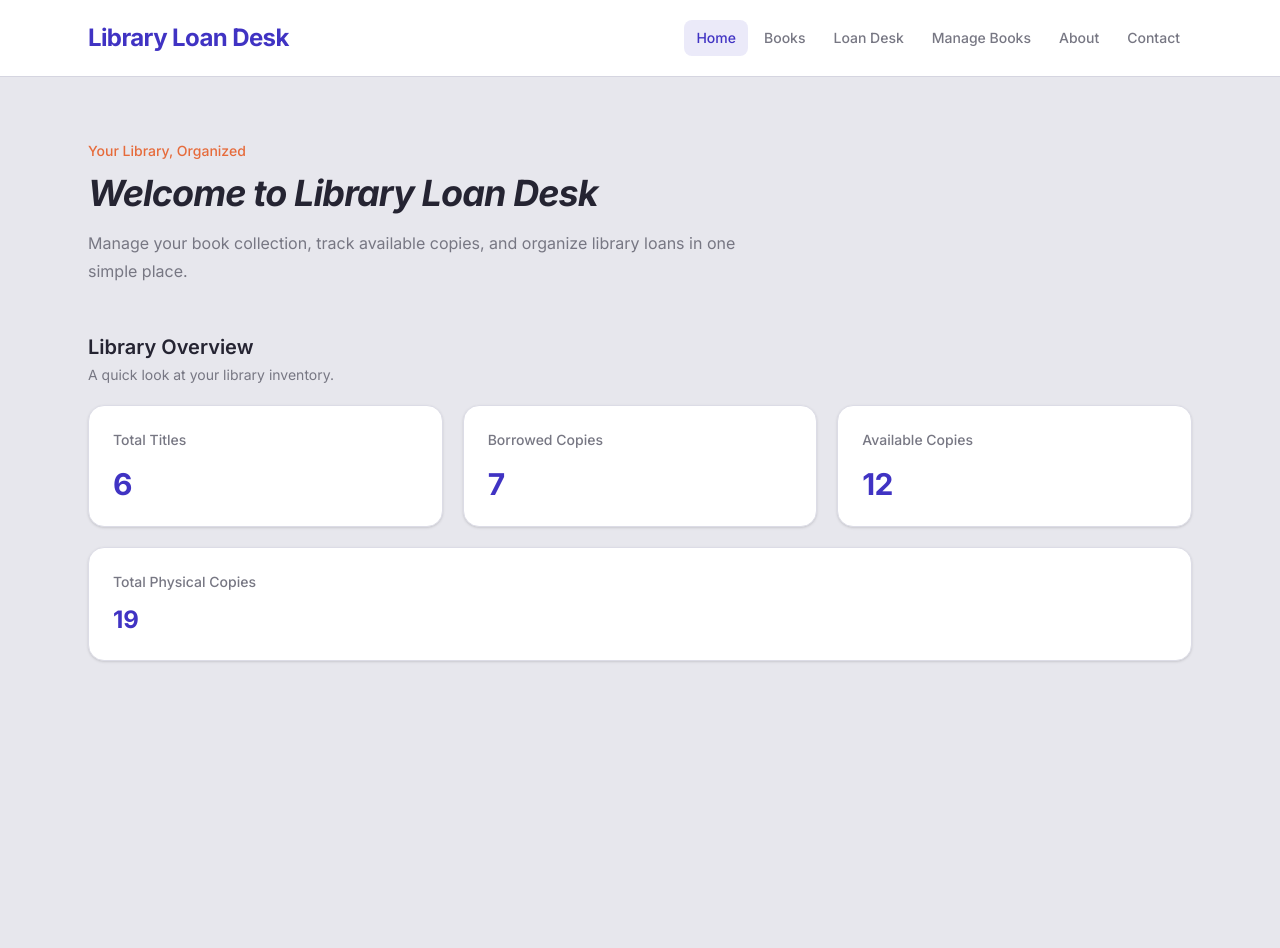
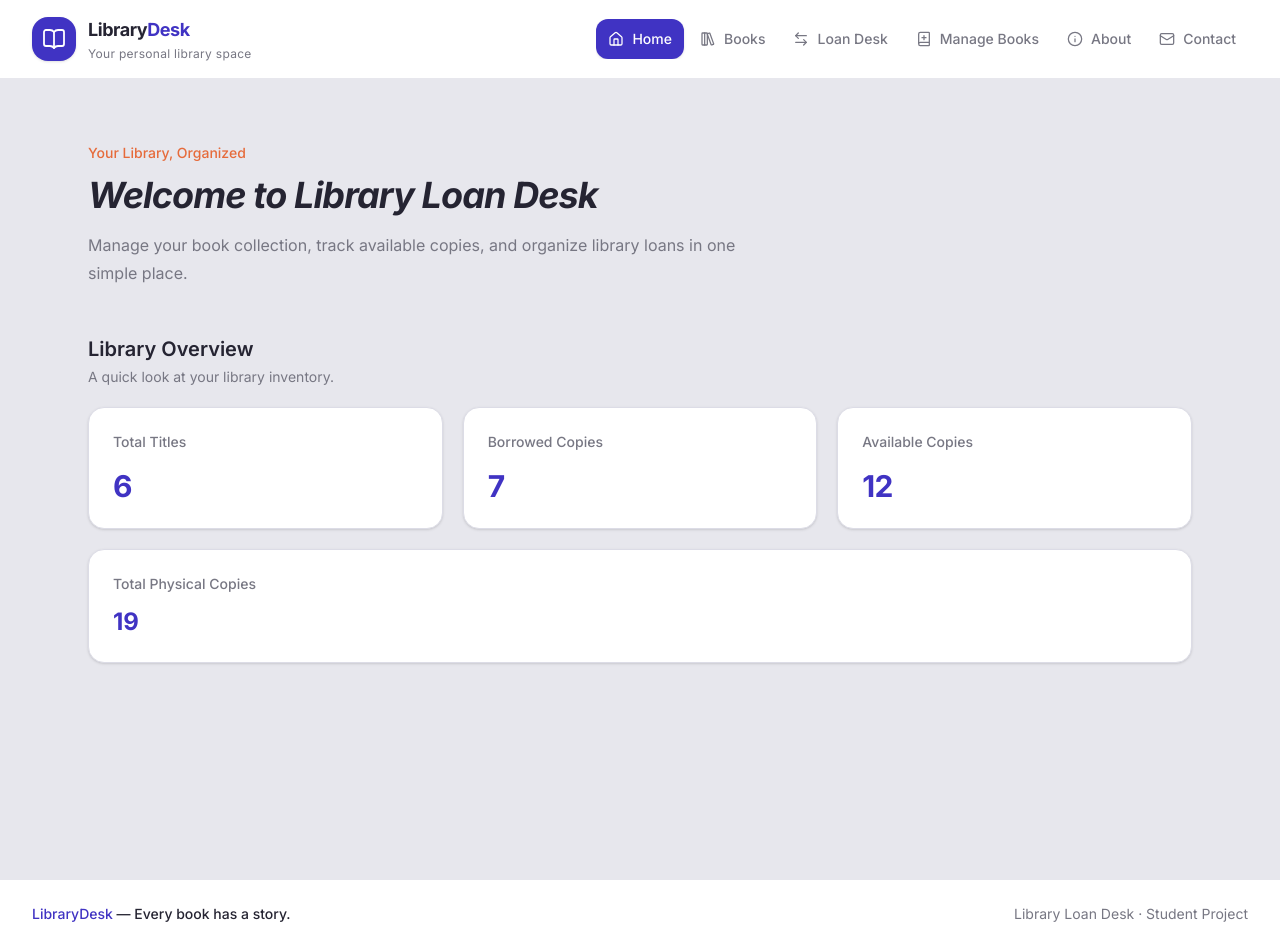
Before and after one commit to aminrasooli2007-svg/library-loan-desk, a React (Vite) app: page / in a window 1280 px wide. Before the commit the page ends 877 px from the top, so only its background shows below. Built offline with nearby package versions, Linux system fonts and the light colour scheme.

Commit message:
Redesign library navigation and shared layout

```diff
--- a/src/App.jsx
+++ b/src/App.jsx
@@ -1,5 +1,14 @@
 
 import { BrowserRouter, Routes, Route, NavLink } from "react-router";
+import {
+  BookOpen,
+  House,
+  LibraryBig,
+  ArrowLeftRight,
+  BookPlus,
+  Info,
+  Mail,
+} from "lucide-react";
 import Home from "./pages/Home";
 import Books from "./pages/Books";
 import LoanDesk from "./pages/LoanDesk";
@@ -8,46 +17,62 @@ import About from "./pages/About";
 import Contact from "./pages/Contact";
 import { BooksProvider } from "./context/BooksContext";
 
-const navLinkClass = ({ isActive }) =>
-  `rounded-lg px-3 py-2 text-sm font-medium transition-colors ${
-    isActive
-      ? "bg-[#4033C3]/10 text-[#4033C3]"
-      : "text-[#777783] hover:bg-[#E7E7ED] hover:text-[#4033C3]"
-  }`;
+const navItems = [
+  { to: "/", label: "Home", icon: House, end: true },
+  { to: "/books", label: "Books", icon: LibraryBig },
+  { to: "/loans", label: "Loan Desk", icon: ArrowLeftRight },
+  { to: "/manage-books", label: "Manage Books", icon: BookPlus },
+  { to: "/about", label: "About", icon: Info },
+  { to: "/contact", label: "Contact", icon: Mail },
+];
 
 function App() {
   return (
     <BooksProvider>
       <BrowserRouter>
-      <div className="min-h-screen bg-[#E7E7ED] text-[#252432]">
-        <header className="border-b border-[#D5D5E0] bg-white">
-          <nav className="mx-auto flex max-w-6xl flex-wrap items-center justify-between gap-5 px-6 py-5">
+        <div className="min-h-screen bg-[#F8F7F4] text-[#252432]">
+          <header className="sticky top-0 z-50 border-b border-[#E7E7ED] bg-white/95 backdrop-blur-md">
+            <nav
+              aria-label="Main navigation"
+              className="mx-auto flex max-w-7xl flex-col gap-4 px-5 py-4 sm:px-8 lg:flex-row lg:items-center lg:justify-between"
+            >
               <NavLink
                 to="/"
-              className="text-xl font-bold tracking-tight text-[#4033C3] sm:text-2xl"
+                className="group flex w-fit items-center gap-3"
               >
-              Library Loan Desk
+                <span className="flex h-11 w-11 items-center justify-center rounded-2xl bg-[#4033C3] text-white shadow-sm transition group-hover:-rotate-3 group-hover:scale-105">
+                  <BookOpen size={24} strokeWidth={1.8} />
+                </span>
+
+                <span>
+                  <span className="block text-lg font-bold tracking-tight text-[#252432]">
+                    Library
+                    <span className="text-[#4033C3]">Desk</span>
+                  </span>
+                  <span className="mt-0.5 block text-xs tracking-wide text-[#777783]">
+                    Your personal library space
+                  </span>
+                </span>
               </NavLink>
 
-            <div className="flex flex-wrap items-center gap-1">
-              <NavLink to="/" end className={navLinkClass}>
-                Home
+              <div className="flex gap-1 overflow-x-auto pb-1 lg:pb-0">
+                {navItems.map(({ to, label, icon: Icon, end }) => (
+                  <NavLink
+                    key={to}
+                    to={to}
+                    end={end}
+                    className={({ isActive }) =>
+                      `flex shrink-0 items-center gap-2 rounded-xl px-3 py-2.5 text-sm font-medium transition-all ${
+                        isActive
+                          ? "bg-[#4033C3] text-white shadow-sm"
+                          : "text-[#777783] hover:bg-[#E7E7ED] hover:text-[#4033C3]"
+                      }`
+                    }
+                  >
+                    <Icon size={16} strokeWidth={1.9} />
+                    <span>{label}</span>
                   </NavLink>
-              <NavLink to="/books" className={navLinkClass}>
-                Books
-              </NavLink>
-              <NavLink to="/loans" className={navLinkClass}>
-                Loan Desk
-              </NavLink>
-              <NavLink to="/manage-books" className={navLinkClass}>
-                Manage Books
-              </NavLink>
-              <NavLink to="/about" className={navLinkClass}>
-                About
-              </NavLink>
-              <NavLink to="/contact" className={navLinkClass}>
-                Contact
-              </NavLink>
+                ))}
               </div>
             </nav>
           </header>
@@ -60,6 +85,16 @@ function App() {
             <Route path="/about" element={<About />} />
             <Route path="/contact" element={<Contact />} />
           </Routes>
+
+          <footer className="border-t border-[#E7E7ED] bg-white">
+            <div className="mx-auto flex max-w-7xl flex-col gap-2 px-5 py-6 text-sm text-[#777783] sm:flex-row sm:items-center sm:justify-between sm:px-8">
+              <p className="font-medium text-[#252432]">
+                <span className="text-[#4033C3]">LibraryDesk</span> — Every
+                book has a story.
+              </p>
+              <p>Library Loan Desk · Student Project</p>
+            </div>
+          </footer>
         </div>
       </BrowserRouter>
     </BooksProvider>
```
Lines whose indentation alone changed are shown as unchanged.
